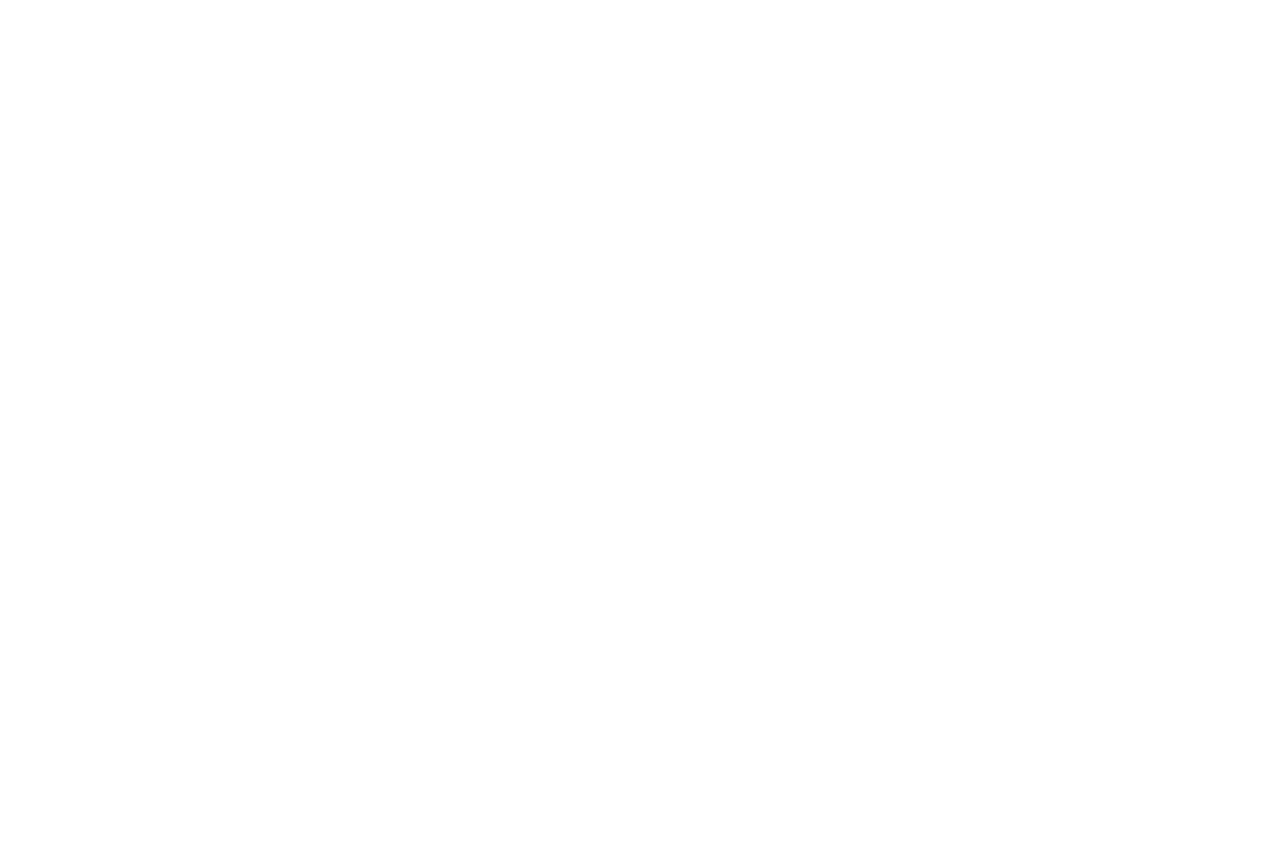
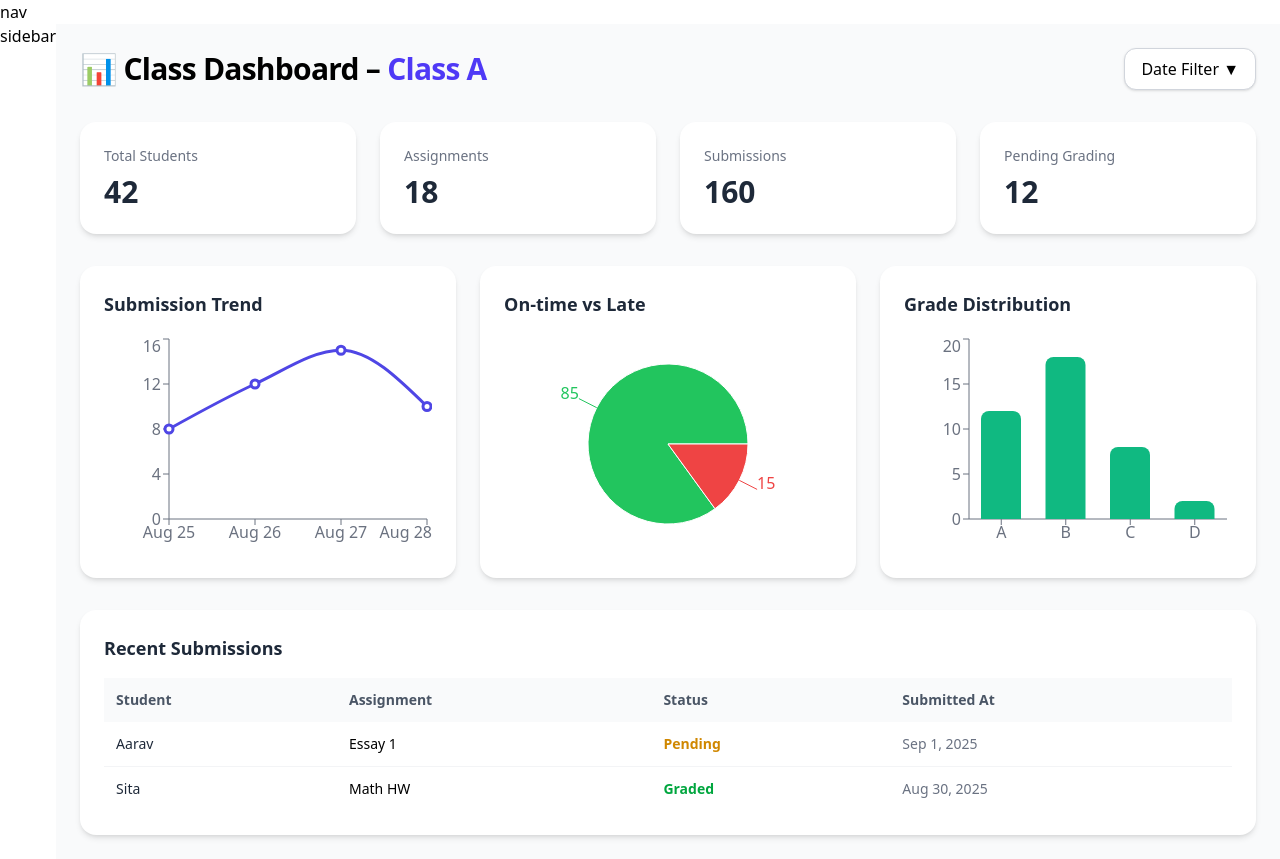
Before and after one commit to Vikram-Rai0/Gradify_CR, a React (Vite) app in the folder frontend/: page /dlayout in a window 1280 px wide. Before the commit this address had no page. Before the commit the page ends 800 px from the top, so only its background shows below. Built offline with nearby package versions, Linux system fonts and the light colour scheme.

Commit message:
Set a route for dashboard and create a index dashboard UI

```diff
--- a/frontend/package.json
+++ b/frontend/package.json
@@ -21,6 +21,7 @@
     "react-dom": "^19.0.0",
     "react-icons": "^5.5.0",
     "react-router-dom": "^7.5.3",
+    "recharts": "^3.1.2",
     "tailwindcss": "^4.1.5"
   },
   "devDependencies": {
--- /dev/null
+++ b/frontend/src/components/Dashboard.jsx
@@ -0,0 +1,174 @@
+import React from "react";
+import {
+  LineChart,
+  Line,
+  XAxis,
+  YAxis,
+  Tooltip,
+  ResponsiveContainer,
+  BarChart,
+  Bar,
+  PieChart,
+  Pie,
+  Cell,
+} from "recharts";
+
+// Dummy data for charts
+const submissionTrend = [
+  { date: "Aug 25", submissions: 8 },
+  { date: "Aug 26", submissions: 12 },
+  { date: "Aug 27", submissions: 15 },
+  { date: "Aug 28", submissions: 10 },
+];
+
+const onTimeLate = [
+  { name: "On-time", value: 85 },
+  { name: "Late", value: 15 },
+];
+
+const gradeDistribution = [
+  { grade: "A", count: 12 },
+  { grade: "B", count: 18 },
+  { grade: "C", count: 8 },
+  { grade: "D", count: 2 },
+];
+
+const COLORS = ["#22c55e", "#ef4444"];
+
+export default function TeacherDashboard() {
+  return (
+    <div className="p-6 space-y-8 bg-gray-50 min-h-screen">
+      {/* Header */}
+      <div className="flex justify-between items-center">
+        <h1 className="text-3xl font-bold tracking-tight">
+          📊 Class Dashboard – <span className="text-indigo-600">Class A</span>
+        </h1>
+        <button className="px-4 py-2 bg-white border border-gray-300 rounded-xl shadow-sm hover:bg-gray-100 transition">
+          Date Filter ▼
+        </button>
+      </div>
+
+      {/* KPI Cards */}
+      <div className="grid grid-cols-1 md:grid-cols-4 gap-6">
+        {[
+          { label: "Total Students", value: 42 },
+          { label: "Assignments", value: 18 },
+          { label: "Submissions", value: 160 },
+          { label: "Pending Grading", value: 12 },
+        ].map((kpi, idx) => (
+          <div
+            key={idx}
+            className="bg-white shadow-md rounded-2xl p-6 hover:shadow-lg transition"
+          >
+            <h2 className="text-sm font-medium text-gray-500">{kpi.label}</h2>
+            <p className="text-3xl font-semibold text-gray-800 mt-2">
+              {kpi.value}
+            </p>
+          </div>
+        ))}
+      </div>
+
+      {/* Charts Section */}
+      <div className="grid grid-cols-1 lg:grid-cols-3 gap-6">
+        {/* Submission Trend */}
+        <div className="bg-white shadow-md rounded-2xl p-6 hover:shadow-lg transition">
+          <h2 className="text-lg font-semibold mb-4 text-gray-800">
+            Submission Trend
+          </h2>
+          <ResponsiveContainer width="100%" height={220}>
+            <LineChart data={submissionTrend}>
+              <XAxis dataKey="date" stroke="#6b7280" />
+              <YAxis stroke="#6b7280" />
+              <Tooltip />
+              <Line
+                type="monotone"
+                dataKey="submissions"
+                stroke="#4f46e5"
+                strokeWidth={3}
+                dot={{ r: 4 }}
+                activeDot={{ r: 6 }}
+              />
+            </LineChart>
+          </ResponsiveContainer>
+        </div>
+
+        {/* On-time vs Late */}
+        <div className="bg-white shadow-md rounded-2xl p-6 hover:shadow-lg transition">
+          <h2 className="text-lg font-semibold mb-4 text-gray-800">
+            On-time vs Late
+          </h2>
+          <ResponsiveContainer width="100%" height={220}>
+            <PieChart>
+              <Pie
+                data={onTimeLate}
+                dataKey="value"
+                nameKey="name"
+                outerRadius={80}
+                label
+              >
+                {onTimeLate.map((entry, index) => (
+                  <Cell
+                    key={`cell-${index}`}
+                    fill={COLORS[index % COLORS.length]}
+                  />
+                ))}
+              </Pie>
+              <Tooltip />
+            </PieChart>
+          </ResponsiveContainer>
+        </div>
+
+        {/* Grade Distribution */}
+        <div className="bg-white shadow-md rounded-2xl p-6 hover:shadow-lg transition">
+          <h2 className="text-lg font-semibold mb-4 text-gray-800">
+            Grade Distribution
+          </h2>
+          <ResponsiveContainer width="100%" height={220}>
+            <BarChart data={gradeDistribution}>
+              <XAxis dataKey="grade" stroke="#6b7280" />
+              <YAxis stroke="#6b7280" />
+              <Tooltip />
+              <Bar
+                dataKey="count"
+                fill="#10b981"
+                radius={[8, 8, 0, 0]}
+                barSize={40}
+              />
+            </BarChart>
+          </ResponsiveContainer>
+        </div>
+      </div>
+
+      {/* Recent Submissions Table */}
+      <div className="bg-white shadow-md rounded-2xl p-6 hover:shadow-lg transition overflow-x-auto">
+        <h2 className="text-lg font-semibold mb-4 text-gray-800">
+          Recent Submissions
+        </h2>
+        <table className="w-full border-collapse text-sm">
+          <thead>
+            <tr className="bg-gray-50 text-left text-gray-600">
+              <th className="p-3">Student</th>
+              <th className="p-3">Assignment</th>
+              <th className="p-3">Status</th>
+              <th className="p-3">Submitted At</th>
+            </tr>
+          </thead>
+          <tbody className="divide-y divide-gray-100">
+            <tr className="hover:bg-gray-50 transition-colors">
+              <td className="p-3 font-medium text-gray-800">Aarav</td>
+              <td className="p-3">Essay 1</td>
+              <td className="p-3 text-yellow-600 font-semibold">Pending</td>
+              <td className="p-3 text-gray-500">Sep 1, 2025</td>
+            </tr>
+            <tr className="hover:bg-gray-50 transition-colors">
+              <td className="p-3 font-medium text-gray-800">Sita</td>
+              <td className="p-3">Math HW</td>
+              <td className="p-3 text-green-600 font-semibold">Graded</td>
+              <td className="p-3 text-gray-500">Aug 30, 2025</td>
+            </tr>
+          </tbody>
+        </table>
+      </div>
+    </div>
+  );
+}
--- a/frontend/src/components/Navbar.jsx
+++ b/frontend/src/components/Navbar.jsx
@@ -4,7 +4,7 @@ import { SiGoogleclassroom } from "react-icons/si";
 import { IoIosAdd } from "react-icons/io";
 import LogoutUser from "./LogoutUser";
 import { useNavigate } from "react-router-dom";
-
+import { Link } from "react-router-dom";
 const Navbar = ({ toggleSidebar }) => {
   const [isOpen, setIsOpen] = useState(false);
   const popupRef = useRef(null);
@@ -88,9 +88,10 @@ const Navbar = ({ toggleSidebar }) => {
           </div>
 
 
-          <div className="h-10 w-10 rounded-full bg-green-500 text-white flex items-center justify-center font-semibold cursor-pointer">
+          <Link to="dlayout">   <div className="h-10 w-10 rounded-full bg-green-500 text-white flex items-center justify-center font-semibold cursor-pointer">
             U
           </div>
+          </Link>
         </div>
       </nav>
     </header>
--- /dev/null
+++ b/frontend/src/components/dashboard/DNavbar.jsx
@@ -0,0 +1,11 @@
+import React from 'react'
+
+const DNavbar = () => {
+    return (
+        <div>
+            <h1>nav</h1>
+        </div>
+    )
+}
+
+export default DNavbar
--- /dev/null
+++ b/frontend/src/components/dashboard/DSidebar.jsx
@@ -0,0 +1,11 @@
+import React from 'react'
+
+const DSidebar = () => {
+    return (
+        <div>
+            <h1>sidebar</h1>
+        </div>
+    )
+}
+
+export default DSidebar
--- /dev/null
+++ b/frontend/src/layouts/DLayout.jsx
@@ -0,0 +1,20 @@
+import React from 'react'
+import { Outlet } from 'react-router-dom'
+import DNavbar from '../components/dashboard/DNavbar'
+import DSidebar from '../components/dashboard/DSidebar'
+
+const DLayout = () => {
+  return (
+    <div className="min-h-screen flex flex-col">
+      <DNavbar />
+      <div className="flex flex-1 overflow-hidden">
+        <DSidebar />   {/* ✅ properly closed */}
+        <main className="flex-1 overflow-auto bg-gray-50">
+          <Outlet />
+        </main>
+      </div>
+    </div>
+  )
+}
+
+export default DLayout
--- a/frontend/src/router/AppRoutes.jsx
+++ b/frontend/src/router/AppRoutes.jsx
@@ -1,30 +1,34 @@
 // AppRoutes.js
-import React from 'react'
+import React from "react";
 import { Routes, Route } from "react-router-dom";
-import Home from '../pages/Home';
-import Calander from '../pages/Calender';
-import ClassNav from '../pages/classroom/ClassNav';
-import Teaching from '../pages/Teaching';
-import Settings from '../pages/Settings';
-import Layout from '../layouts/SidebarLayout';
-import ClassLayout from '../layouts/ClassLayout';
-import Stream from '../pages/Stream';
-import Classwork from '../pages/classwork/Classwork';
-import People from '../pages/People';
-import Topic from '../pages/classwork/Topic';
-import Quiz_assignment from '../pages/classwork/Quiz_assignment';
-import ReusePost from '../pages/classwork/ReusePost';
-import Question from '../pages/classwork/Question';
-import Material from '../pages/classwork/Material';
-import Assignment from '../pages/classwork/Assignment';
-import ClassWorkLayout from '../layouts/ClassWorkLayout';
-import UserForm from '../pages/userForm/UserForm';
-import HomePage from '../pages/FrontPage';
-import ForgotPassword from '../pages/userForm/ForgetPassword';
-import CreateClass from '../pages/classroom/CreateClass';
-import JoinClass from '../pages/classroom/joinClass';
-import GetSinglePageAssignment from '../components/assignment/GetSinglePageAssignment';
-import AssignmentUsers from '../components/assignment/StudentWork';
+import Home from "../pages/Home";
+import Calander from "../pages/Calender";
+import ClassNav from "../pages/classroom/ClassNav";
+import Teaching from "../pages/Teaching";
+import Settings from "../pages/Settings";
+import Layout from "../layouts/SidebarLayout";
+import ClassLayout from "../layouts/ClassLayout";
+import Stream from "../pages/Stream";
+import Classwork from "../pages/classwork/Classwork";
+import People from "../pages/People";
+import Topic from "../pages/classwork/Topic";
+import Quiz_assignment from "../pages/classwork/Quiz_assignment";
+import ReusePost from "../pages/classwork/ReusePost";
+import Question from "../pages/classwork/Question";
+import Material from "../pages/classwork/Material";
+import Assignment from "../pages/classwork/Assignment";
+import ClassWorkLayout from "../layouts/ClassWorkLayout";
+import UserForm from "../pages/userForm/UserForm";
+import HomePage from "../pages/FrontPage";
+import ForgotPassword from "../pages/userForm/ForgetPassword";
+import CreateClass from "../pages/classroom/CreateClass";
+import JoinClass from "../pages/classroom/joinClass";
+import GetSinglePageAssignment from "../components/assignment/GetSinglePageAssignment";
+import AssignmentUsers from "../components/assignment/StudentWork";
+import TeacherDashboard from "../components/Dashboard";
+import DLayout from "../layouts/DLayout";
+import DNavbar from "../components/dashboard/DNavbar";
+import DSidebar from "../components/dashboard/DSidebar";
 const AppRoutes = () => {
     return (
         <Routes>
@@ -32,20 +36,27 @@ const AppRoutes = () => {
             <Route path="/signup" element={<UserForm />} />
             <Route path="/login" element={<UserForm />} />
             <Route path="/forgot-password" element={<ForgotPassword />} />
+            <Route path="/dashboard" element={<TeacherDashboard />} />
+
 
             <Route path="/create-class" element={<CreateClass />} />
             <Route path="/join-class" element={<JoinClass />} />
 
             <Route element={<Layout />}>
+
                 {/* Main Routes */}
                 <Route path="/home" element={<Home />} />
                 <Route path="/calender" element={<Calander />} />
                 <Route path="/teaching" element={<Teaching />} />
                 <Route path="/settings" element={<Settings />} />
-            <Route path="/classroom/:classId/assignment/:assignId" element={<GetSinglePageAssignment />} />
-            <Route path="/classroom/:classId/assignment/:assignId/studentWork" element={<AssignmentUsers />} />
-
-
+                <Route
+                    path="/classroom/:classId/assignment/:assignId"
+                    element={<GetSinglePageAssignment />}
+                />
+                <Route
+                    path="/classroom/:classId/assignment/:assignId/studentWork"
+                    element={<AssignmentUsers />}
+                />
 
                 {/* Class Routes */}
                 <Route path="classroom/:classId" element={<ClassLayout />}>
@@ -53,22 +64,38 @@ const AppRoutes = () => {
                     <Route path="stream" element={<Stream />} />
                     <Route path="classwork" element={<Classwork />} />
                     <Route path="people" element={<People />} />
-
-
                 </Route>
             </Route>
 
             <Route path="/classroom/:classId/classwork" element={<Classwork />} />
-            <Route path="/classroom/:classId/classwork/assignment" element={<Assignment />} />
-            <Route path="/classroom/:classId/classwork/quiz" element={<Quiz_assignment />} />
-            <Route path="/classroom/:classId/classwork/question" element={<Question />} />
-            <Route path="/classroom/:classId/classwork/material" element={<Material />} />
-            <Route path="/classroom/:classId/classwork/reuse_post" element={<ReusePost />} />
+            <Route
+                path="/classroom/:classId/classwork/assignment"
+                element={<Assignment />}
+            />
+            <Route
+                path="/classroom/:classId/classwork/quiz"
+                element={<Quiz_assignment />}
+            />
+            <Route
+                path="/classroom/:classId/classwork/question"
+                element={<Question />}
+            />
+            <Route
+                path="/classroom/:classId/classwork/material"
+                element={<Material />}
+            />
+            <Route
+                path="/classroom/:classId/classwork/reuse_post"
+                element={<ReusePost />}
+            />
             <Route path="/classroom/:classId/classwork/topic" element={<Topic />} />
 
+              <Route path = "dlayout" element={<DLayout />}>
+                 <Route index element={<TeacherDashboard />} />
+
+            </Route>
         </Routes>
-
-    )
-}
+    );
+};
 
 export default AppRoutes;
```
Also changed, not shown: 1 other file (tests, documents, lock files or other folders).
